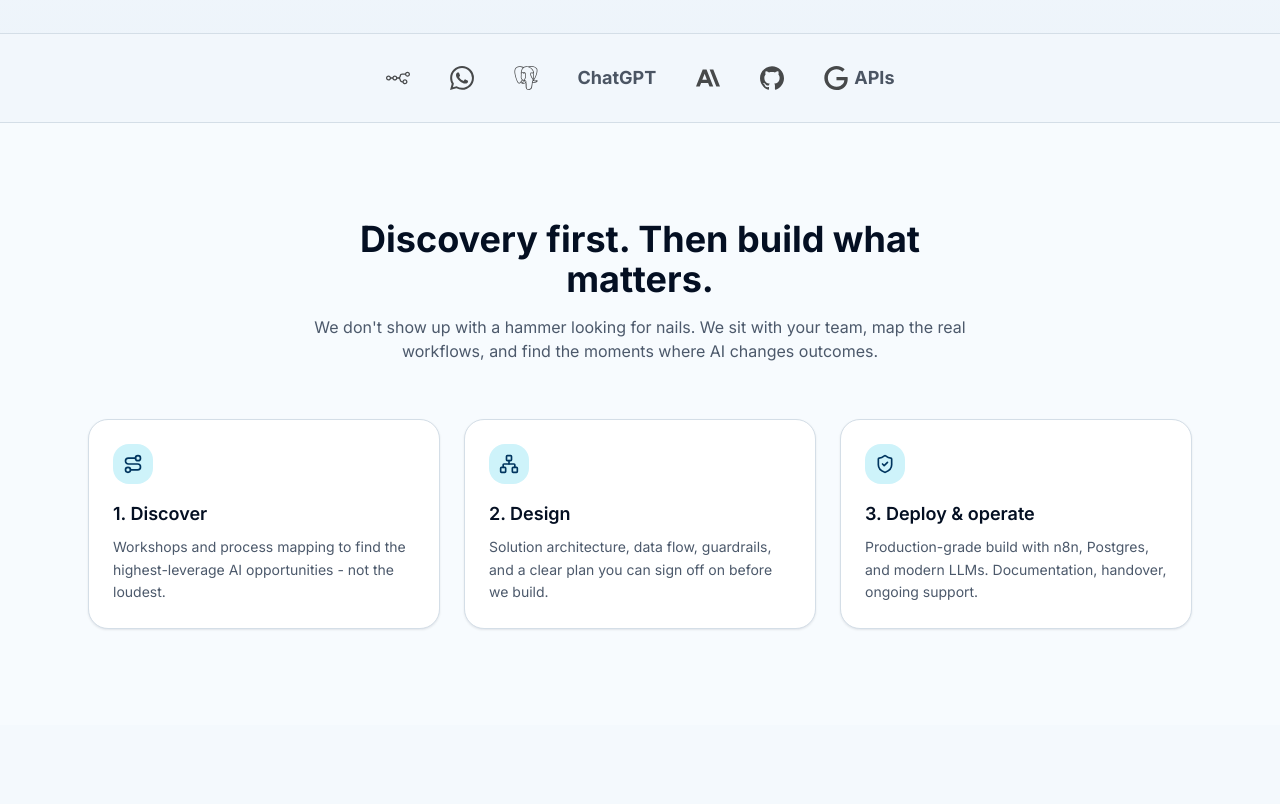
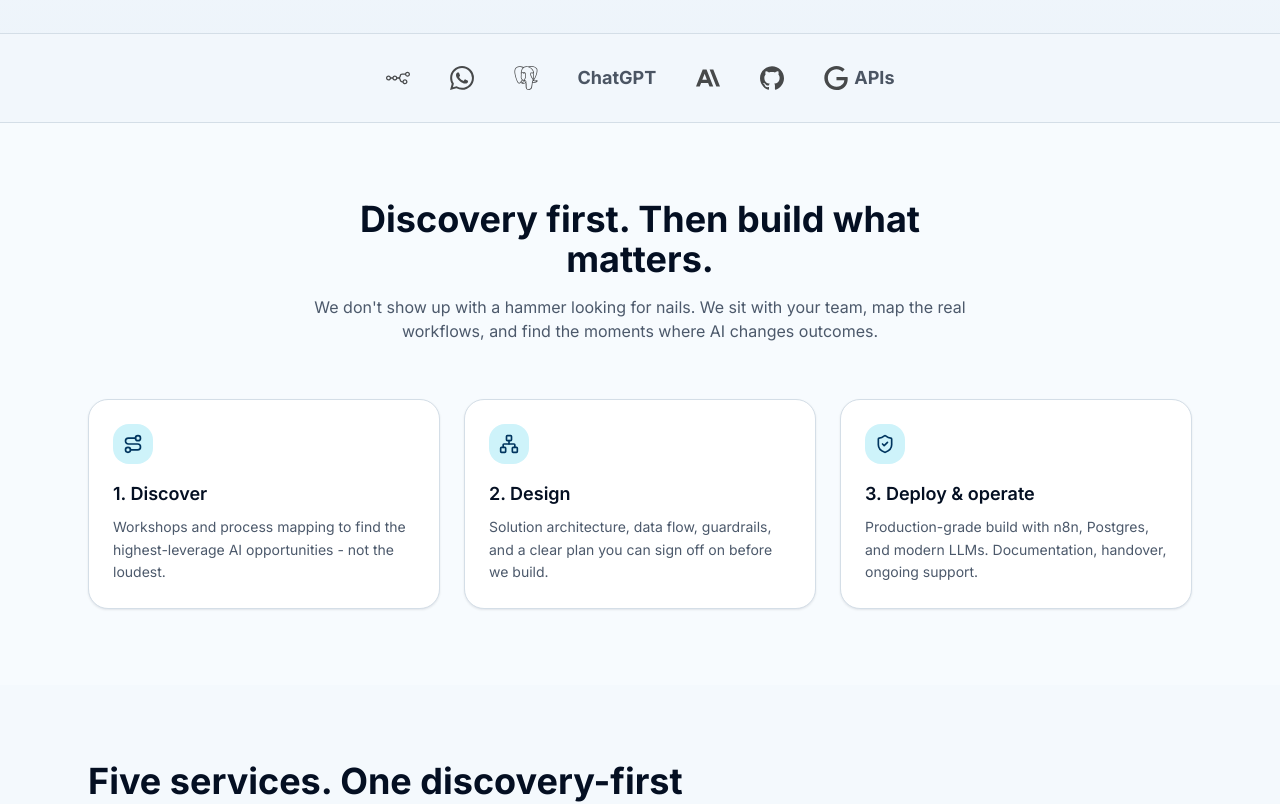
Before and after one commit to vivekdarak/attendez-website, a Next.js app: page / in a window 1280 px wide. Shown: the part 600-1404 px from the top of the page. Built offline with nearby package versions, Linux system fonts and the light colour scheme.

Commit message:
Tighten section spacing

```diff
--- a/components/layout/container.tsx
+++ b/components/layout/container.tsx
@@ -12,5 +12,5 @@ export function Container({ className, ...props }: HTMLAttributes<HTMLDivElement
 }
 
 export function Section({ className, ...props }: HTMLAttributes<HTMLElement>) {
-  return <section className={cn("py-12 sm:py-16 lg:py-24", className)} {...props} />;
+  return <section className={cn("py-10 sm:py-[3.25rem] lg:py-[4.75rem]", className)} {...props} />;
 }
```
